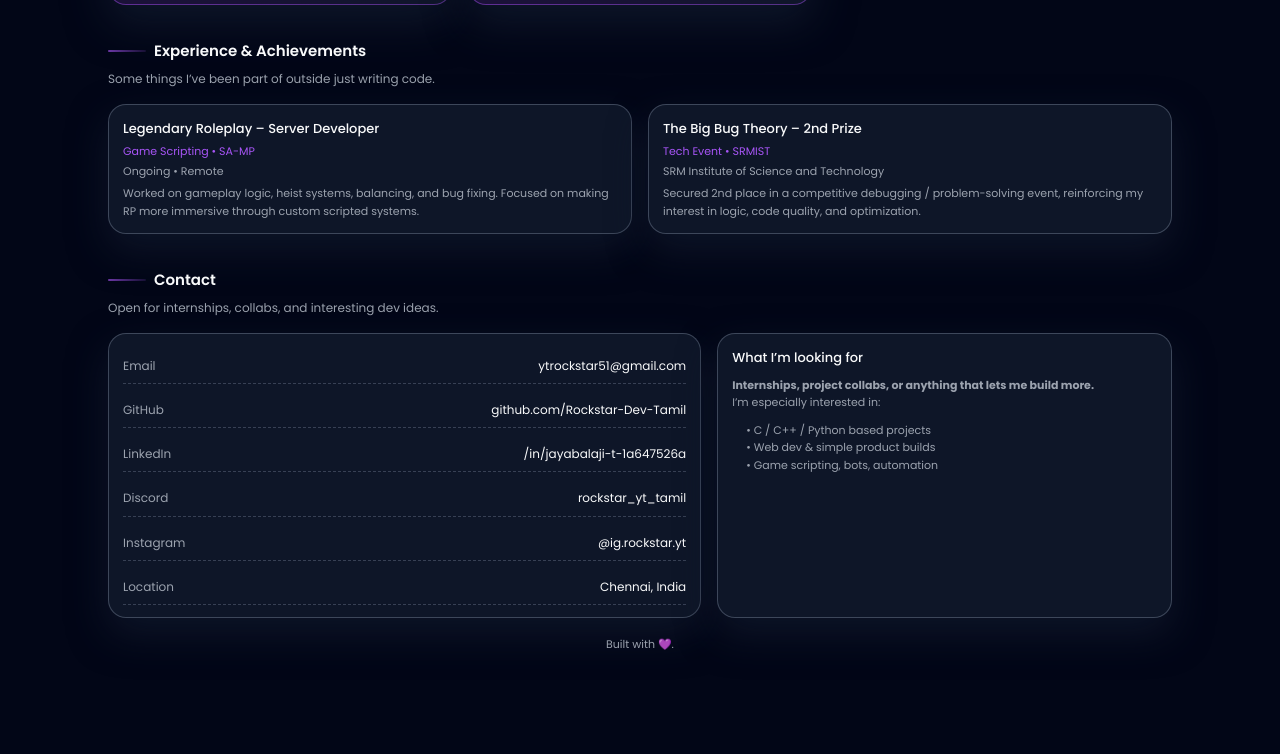
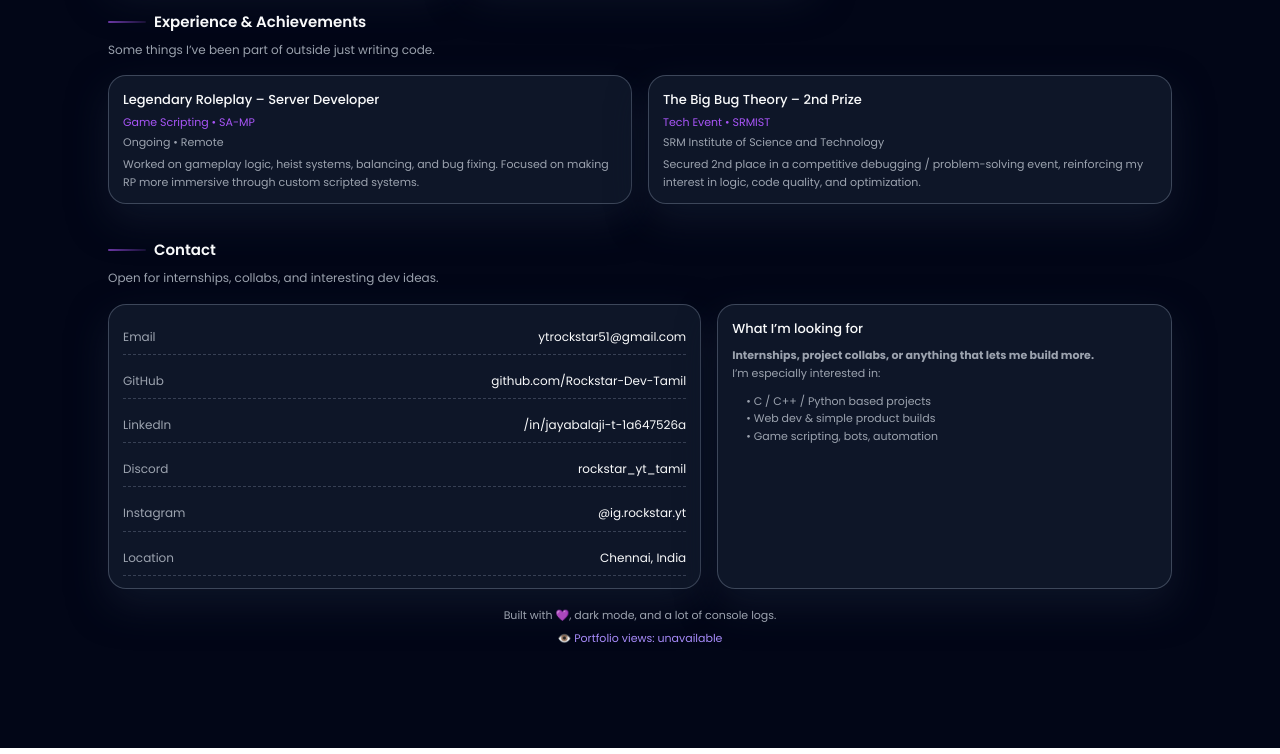
Before and after one commit to Rockstar-Dev-Tamil/portfolio, a plain HTML site: page index.html in a window 1280 px wide. Shown: the part 1650-2404 px from the top of the page. Drawn offline with Linux system fonts and the light colour scheme; no server answers.

Commit message:
Updated View Count

```diff
--- a/index.html
+++ b/index.html
@@ -7,18 +7,6 @@
     <link rel="icon" type="image/png" href="logo.png" />
     <meta name="viewport" content="width=device-width, initial-scale=1" />
     <link href="https://fonts.googleapis.com/css2?family=Poppins:wght@300;400;500;600;700&display=swap" rel="stylesheet" />
-        <div id="viewCount" style="text-align:center; margin-top:10px; color:#a78bfa; font-size:12px;">
-        Loading views...
-    </div>
-
-    <script>
-        fetch('https://api.countapi.xyz/hit/jayabalaji-portfolio/views')
-            .then(res => res.json())
-            .then(res => {
-                document.getElementById("viewCount").innerText =
-                    `👁️ Portfolio Views: ${res.value}`;
-            });
-    </script>
     <style>
          :root {
             --bg: #050510;
@@ -1222,10 +1210,29 @@
             </div>
 
             <div class="footer-note">
-                Built with 💜.
-            </div>
-        </section>
-    </main>
+    Built with 💜, dark mode, and a lot of console logs.
+</div>
+
+<div id="viewCount" style="margin-top: 6px; font-size: 11px; color: #a78bfa; text-align: center;">
+    👁️ Portfolio views: loading...
+</div>
+
+</section>
+</main>
+
+<script>
+  fetch('https://api.countapi.xyz/hit/jayabalaji-portfolio/views')
+    .then(res => res.json())
+    .then(res => {
+      document.getElementById("viewCount").innerText =
+        `👁️ Portfolio views: ${res.value}`;
+    })
+    .catch(() => {
+      document.getElementById("viewCount").innerText =
+        `👁️ Portfolio views: unavailable`;
+    });
+</script>
+
 </body>
 
 
```
